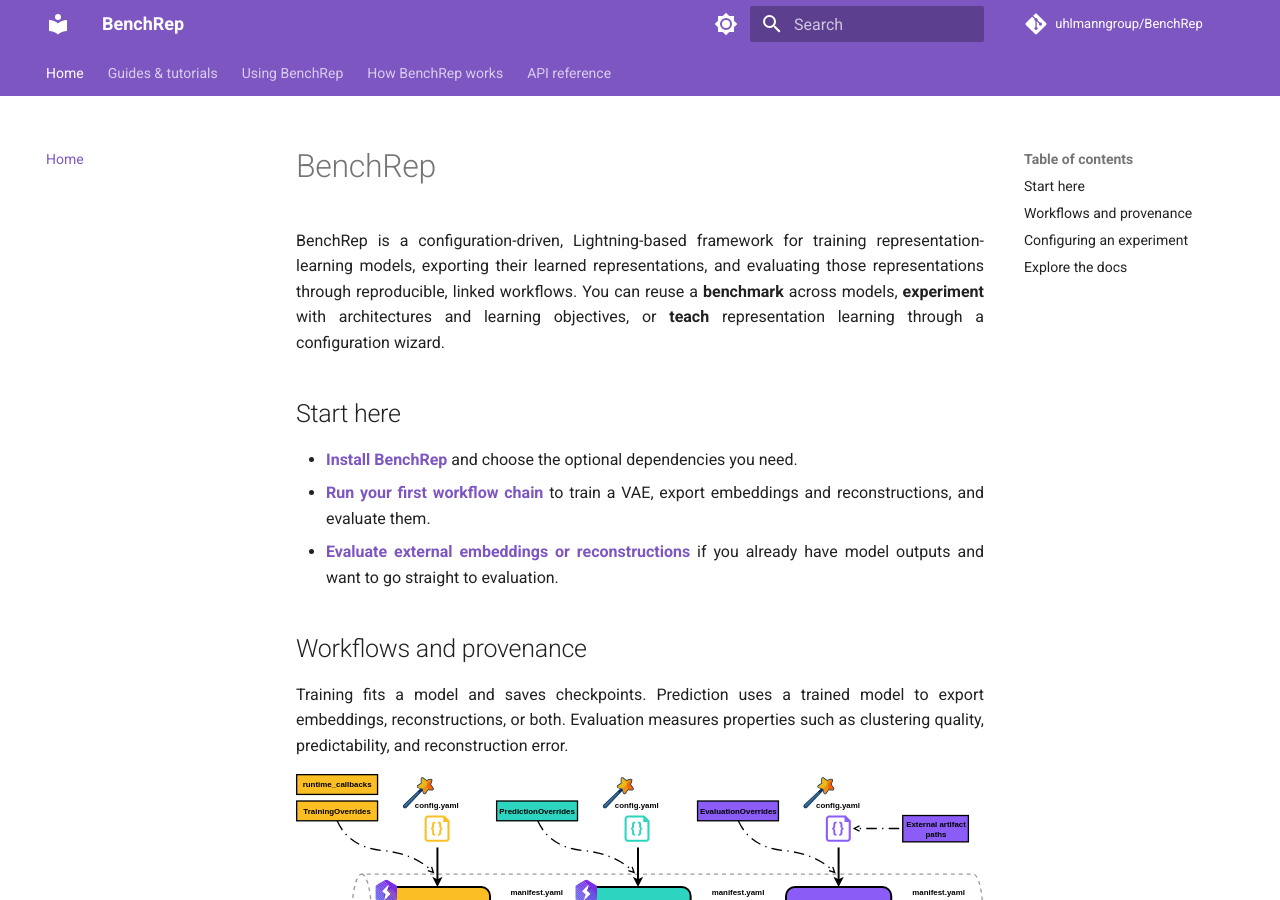
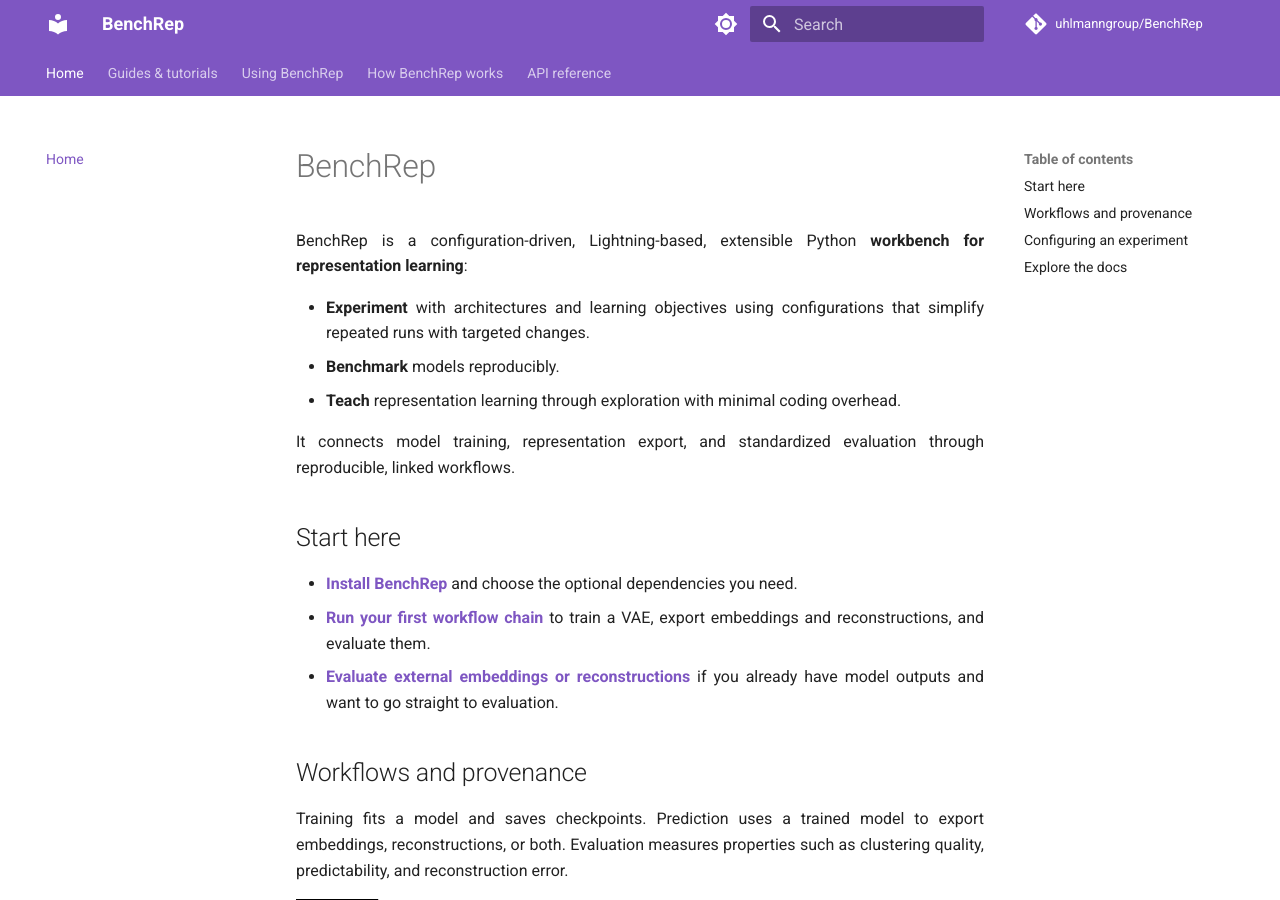
Before and after one commit to uhlmanngroup/BenchRep, an MkDocs documentation site: the page built from docs/index.md, in a window 1280 px wide and 900 px high. Built offline with MkDocs 1.6.1 and Material for MkDocs 9.7.7, drawn with Linux system fonts in a browser that asks for light colours; comment, search, counter and statistics services are not loaded.

Commit message:
adjust opening paragraph in repo readme and docs landing page

```diff
--- a/docs/index.md
+++ b/docs/index.md
@@ -1,6 +1,12 @@
 # BenchRep
 
-BenchRep is a configuration-driven, Lightning-based framework for training representation-learning models, exporting their learned representations, and evaluating those representations through reproducible, linked workflows. You can reuse a <strong class="highlight">benchmark</strong> across models, <strong class="highlight">experiment</strong> with architectures and learning objectives, or <strong class="highlight">teach</strong> representation learning through a configuration wizard.
+BenchRep is a configuration-driven, Lightning-based, extensible Python <strong class="highlight">workbench for representation learning</strong>:
+
+- <strong class="highlight">Experiment</strong> with architectures and learning objectives using configurations that simplify repeated runs with targeted changes.
+- <strong class="highlight">Benchmark</strong> models reproducibly.
+- <strong class="highlight">Teach</strong> representation learning through exploration with minimal coding overhead.
+
+It connects model training, representation export, and standardized evaluation through reproducible, linked workflows.
 
 ## Start here
 
```
Also changed, not shown: README.md (+1 -1 lines).
